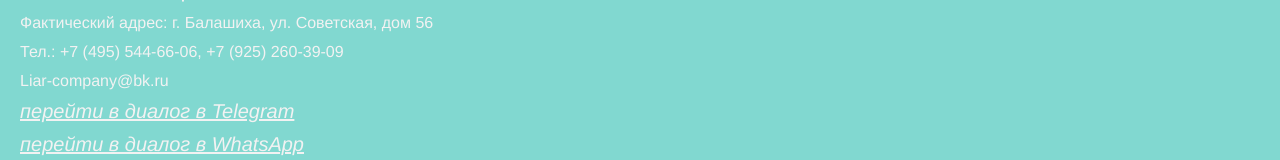
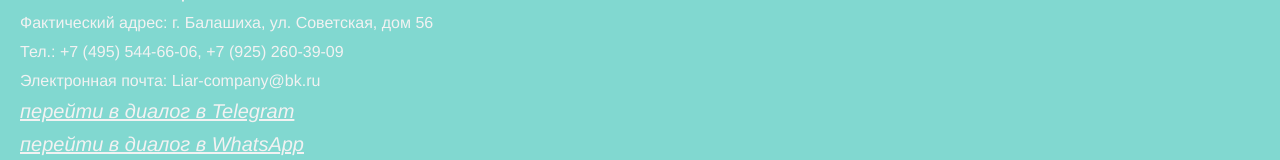
Before and after one commit to MariaMMS1984/Lida, a plain HTML site: page index.html in a window 1280 px wide. Shown: the part 1480-1640 px from the top of the page. Drawn offline with Linux system fonts and the light colour scheme.

Commit message:
комментарий к коммиту

```diff
--- a/index.html
+++ b/index.html
@@ -191,7 +191,7 @@
                 <h2 class="footer__heading">Компания «ЛиАр»</h2>
                 <p class="footer__adress">Фактический адрес: г. Балашиха, ул. Советская, дом 56</p>
                 <p class="footer__phone">Тел.: +7 (495) 544-66-06, +7 (925) 260-39-09</p>
-                <p class="footer__email">Liar-company@bk.ru</p>
+                <p class="footer__email">Электронная почта: Liar-company@bk.ru</p>
                 <a class="footer__telegram" href="https://t.me/+79252603909">перейти в диалог в Telegram</a>
                 <a class="footer__whatsapp" href="https://wa.me/+79252603909">перейти в диалог в WhatsApp</a>
             </div>
```
